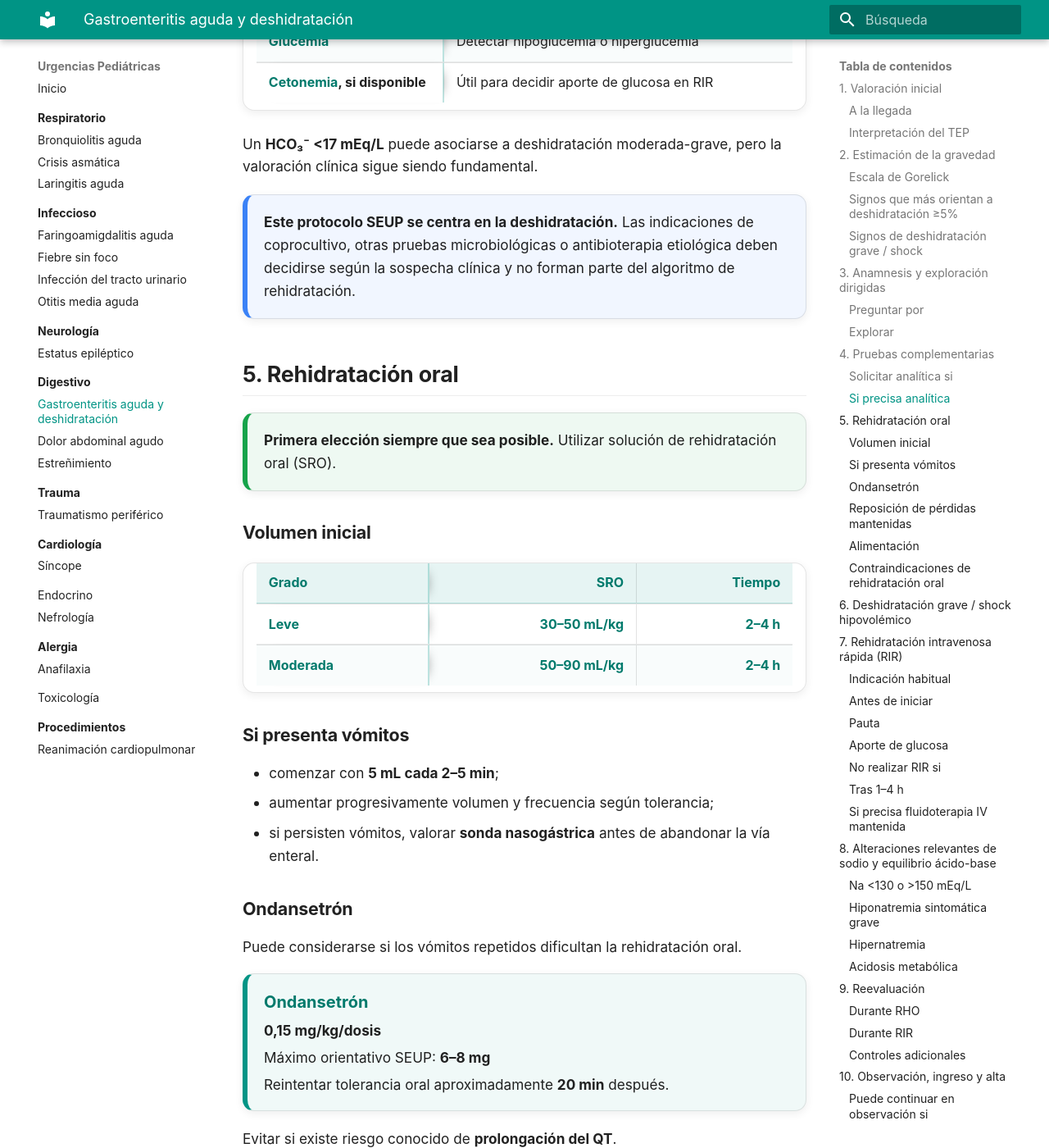
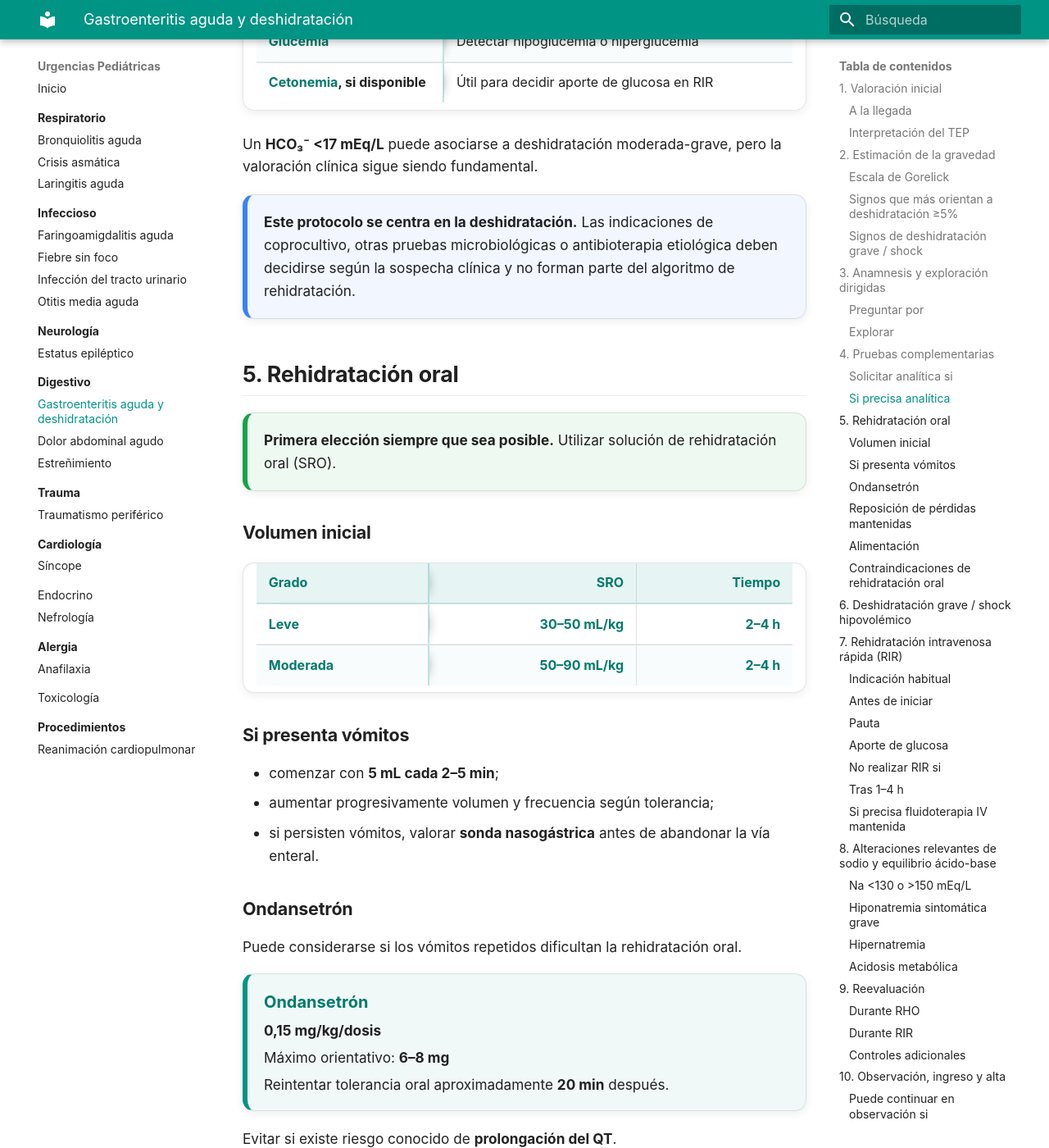
Before and after one commit to gonzaloares/urgencias-pediatricas, an MkDocs documentation site: the page built from docs/digestivo/gastroenteritis-aguda-deshidratacion.md, in a window 1280 px wide and 1400 px high, scrolled down 4742 px. Shown: the whole window at 82% size. Built offline with MkDocs 1.6.1 and Material for MkDocs 9.7.7, drawn with Linux system fonts in a browser that asks for light colours.

Commit message:
Elimina referencias a SEUP del texto de gastroenteritis

```diff
--- a/docs/digestivo/gastroenteritis-aguda-deshidratacion.md
+++ b/docs/digestivo/gastroenteritis-aguda-deshidratacion.md
@@ -165,7 +165,7 @@
 Un **HCO₃⁻ <17 mEq/L** puede asociarse a deshidratación moderada-grave, pero la valoración clínica sigue siendo fundamental.
 
 <div class="clinical-card clinical-card-note">
-  <strong>Este protocolo SEUP se centra en la deshidratación.</strong> Las indicaciones de coprocultivo, otras pruebas microbiológicas o antibioterapia etiológica deben decidirse según la sospecha clínica y no forman parte del algoritmo de rehidratación.
+  <strong>Este protocolo se centra en la deshidratación.</strong> Las indicaciones de coprocultivo, otras pruebas microbiológicas o antibioterapia etiológica deben decidirse según la sospecha clínica y no forman parte del algoritmo de rehidratación.
 </div>
 
 <a id="rho"></a>
@@ -199,7 +199,7 @@ Puede considerarse si los vómitos repetidos dificultan la rehidratación oral.
 <div class="dose-card">
   <strong>Ondansetrón</strong>
   <span><b>0,15 mg/kg/dosis</b></span>
-  <span>Máximo orientativo SEUP: <b>6–8 mg</b></span>
+  <span>Máximo orientativo: <b>6–8 mg</b></span>
   <span>Reintentar tolerancia oral aproximadamente <b>20 min</b> después.</span>
 </div>
 
```
